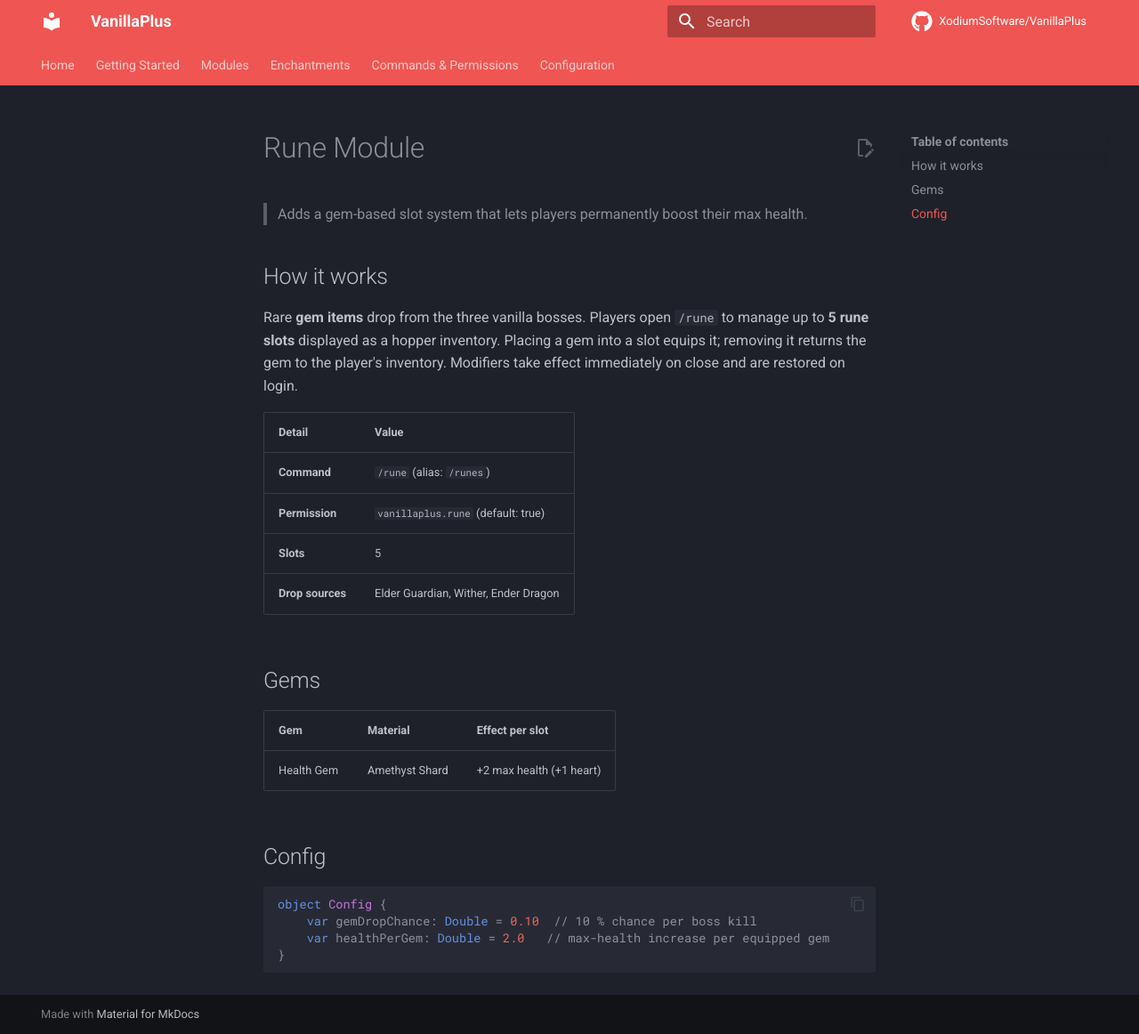
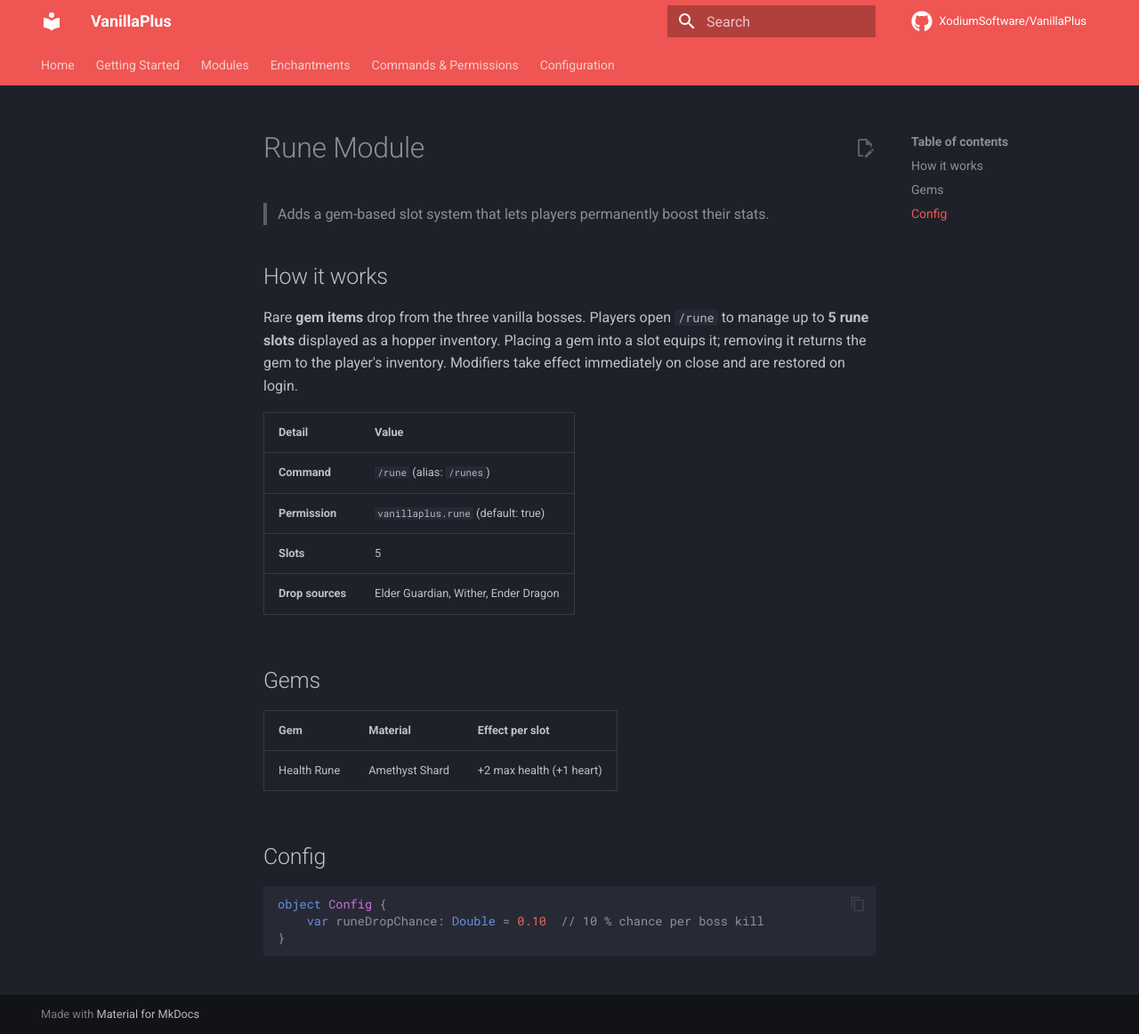
Before and after one commit to XodiumSoftware/VanillaPlus, an MkDocs documentation site: the page built from docs/modules/rune.md, in a window 1280 px wide and 1162 px high. Shown: the whole window at 89% size. Built offline with MkDocs 1.6.1 and Material for MkDocs 9.7.7, drawn with Linux system fonts in a browser that asks for light colours; comment, search, counter and statistics services are not loaded.

````diff
--- a/docs/modules/rune.md
+++ b/docs/modules/rune.md
@@ -1,6 +1,6 @@
 # Rune Module
 
-> Adds a gem-based slot system that lets players permanently boost their max health.
+> Adds a gem-based slot system that lets players permanently boost their stats.
 
 ## How it works
 
@@ -15,15 +15,14 @@ Rare **gem items** drop from the three vanilla bosses. Players open `/rune` to m
 
 ## Gems
 
-| Gem        | Material       | Effect per slot          |
-|------------|----------------|--------------------------|
-| Health Gem | Amethyst Shard | +2 max health (+1 heart) |
+| Gem         | Material       | Effect per slot          |
+|-------------|----------------|--------------------------|
+| Health Rune | Amethyst Shard | +2 max health (+1 heart) |
 
 ## Config
 
 ```kotlin
 object Config {
-    var gemDropChance: Double = 0.10  // 10 % chance per boss kill
-    var healthPerGem: Double = 2.0   // max-health increase per equipped gem
+    var runeDropChance: Double = 0.10  // 10 % chance per boss kill
 }
 ```
````
Also changed, not shown: ARCHITECTURE.md (+7 -2 lines).
